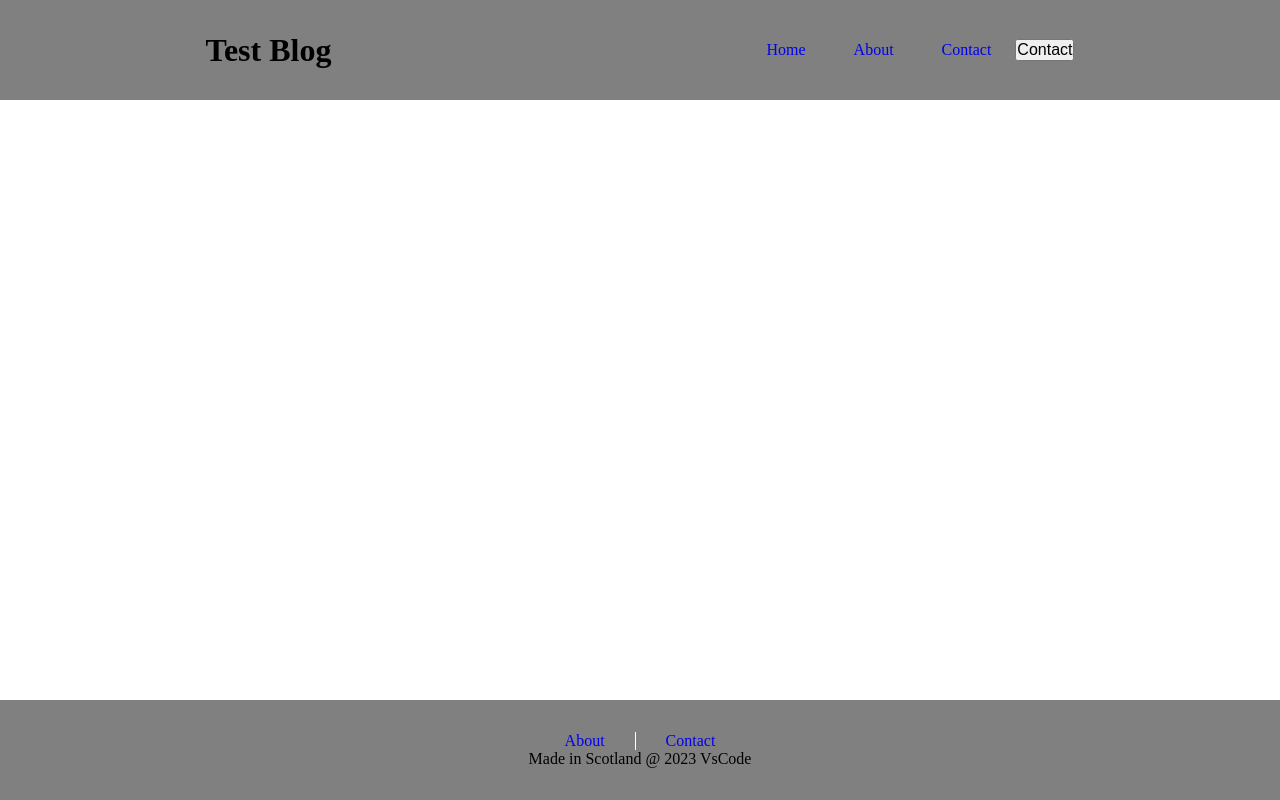
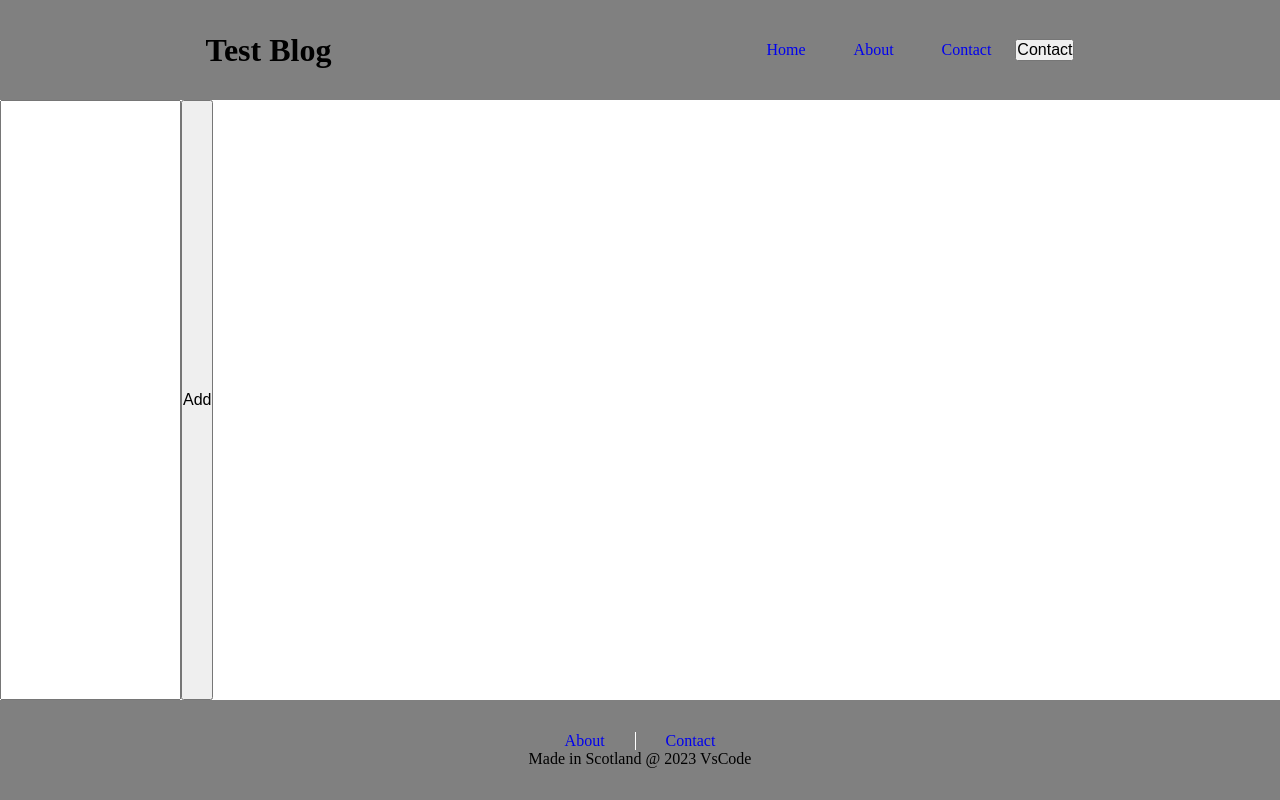
Before and after one commit to 1912Alan-Turing1954/Project-React, a React (Vite) app in the folder Project/: page / in a window 1280 px wide. Built offline with nearby package versions, Linux system fonts and the light colour scheme.

Commit message:
todo list setup

```diff
--- a/Project/src/App.jsx
+++ b/Project/src/App.jsx
@@ -1,6 +1,19 @@
+import { useState } from 'react';
 import './App.css'
 
 function App() {
+  const [list, setList] = useState([1]);
+  const [input, setInput] = useState("")
+
+  const addTodo = (todo) => {
+    const newTodo = {
+      id: Math.random(),
+      todo: todo
+    }
+
+    setList
+  }
+
   return (
     <div class="body">
       <header>
@@ -24,7 +37,12 @@ function App() {
       </header>
 
       <section class="main">
-
+        <input
+          type="text"
+          value={input}
+          onChange={(e) => setInput(e.target.value)}
+        />
+        <button>Add</button>
       </section>
 
       <footer>
```
